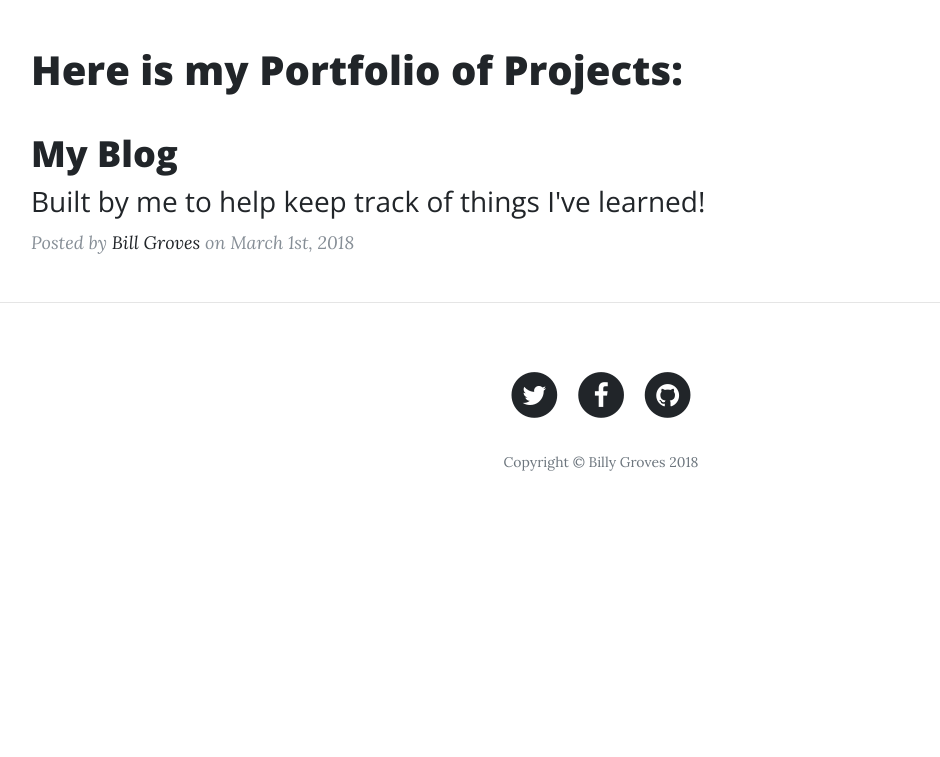
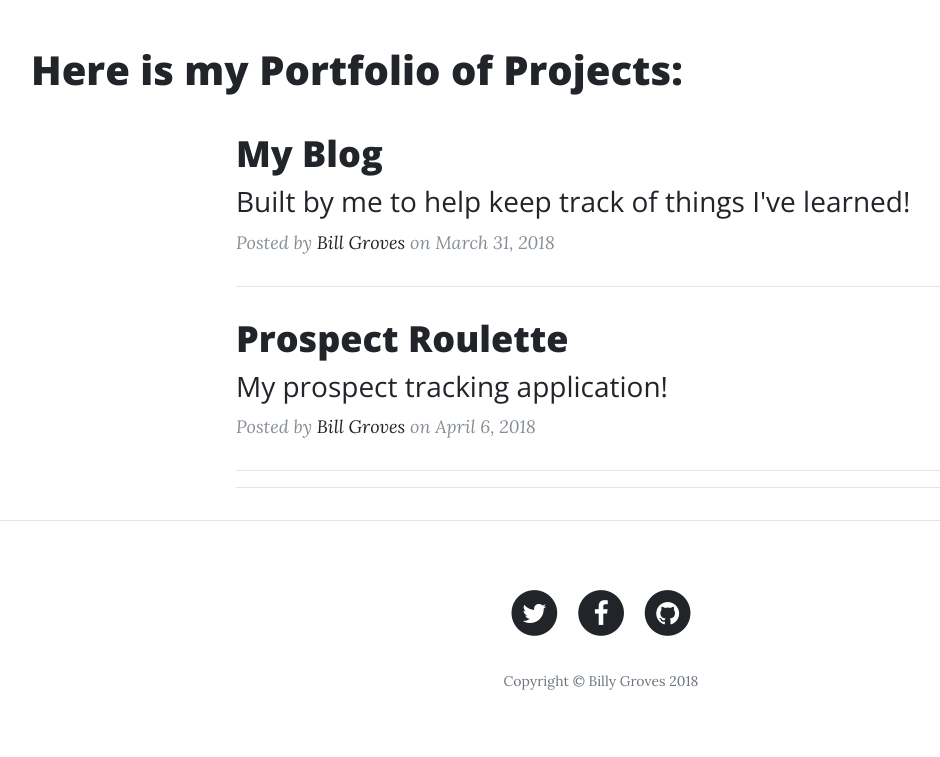
Before and after one commit to billyggroves/myBlog, a Flask app: template templates/index.html in a window 1280 px wide. Shown: the part 563-1320 px from the top of the page, without its empty margins (39-979 px from the left). Before the commit the page ends 1034 px from the top, so only its background shows below. Run offline with Flask 2, Linux system fonts and the light colour scheme; the template is opened without the code that fills it, so the values that code supplies are empty; some libraries are stand-ins or nearby versions.

Commit message:
Updated prospectRoulette.html to Final Draft. Ready to deploy

```diff
--- a/templates/blogPosts/myblog.html
+++ b/templates/blogPosts/myblog.html
@@ -17,7 +17,7 @@
               <h2 class="subheading">Built by me to help keep track of things I've learned</h2>
               <span class="meta">Posted by
                 <a href="/about">Bill Groves</a>
-                on March 1st, 2018</span>
+                on March 31, 2018</span>
             </div>
           </div>
         </div>
--- a/templates/index.html
+++ b/templates/index.html
@@ -27,21 +27,7 @@
         <h1>Here is my Portfolio of Projects:</h1>
       </div>
       <div class="row">
-        <!-- <div class="col-lg-8 col-md-10 mx-auto">
-          <div class="post-preview">
-            <a href="blog/prospectroulette">
-              <h2 class="post-title">
-                  Prospect Roulette
-              </h2>
-              <h3 class="post-subtitle">
-                  My prospect tracking application!
-              </h3>
-            </a>
-            <p class="post-meta">Posted by
-              <a href="/about">Bill Groves</a>
-              on March 1st, 2018</p>
-          </div>
-          <hr> -->
+        <div class="col-lg-8 col-md-10 mx-auto">
           <div class="post-preview">
             <a href="blog/myblog">
               <h2 class="post-title">
@@ -53,10 +39,24 @@
             </a>
             <p class="post-meta">Posted by
                 <a href="/about">Bill Groves</a>
-                on March 1st, 2018</p>
+                on March 31, 2018</p>
             </div>
           <hr>
-          <!-- <div class="post-preview">
+          <div class="post-preview">
+              <a href="blog/prospectroulette">
+                <h2 class="post-title">
+                    Prospect Roulette
+                </h2>
+                <h3 class="post-subtitle">
+                    My prospect tracking application!
+                </h3>
+              </a>
+              <p class="post-meta">Posted by
+                <a href="/about">Bill Groves</a>
+                on April 6, 2018</p>
+            </div>
+            <hr>
+            <!-- <div class="post-preview">
             <a href="blog/scorecard">
               <h2 class="post-title">
                   ScoreCard
```
Also changed, not shown: templates/allPosts.html (+4 -4 lines), templates/blogPosts/prospectRoulette.html (renamed from templates/unReleasedPosts/prospectRoulette.html, +18 -1 lines), static/img/blogPosts/prospectRoulettePost/prospectAddContact.PNG (added), static/img/blogPosts/prospectRoulettePost/prospectAfterClick.PNG (added), static/img/blogPosts/prospectRoulettePost/prospectBeforeClick.PNG (added), static/img/blogPosts/prospectRoulettePost/randProspectMethod.PNG (added).
